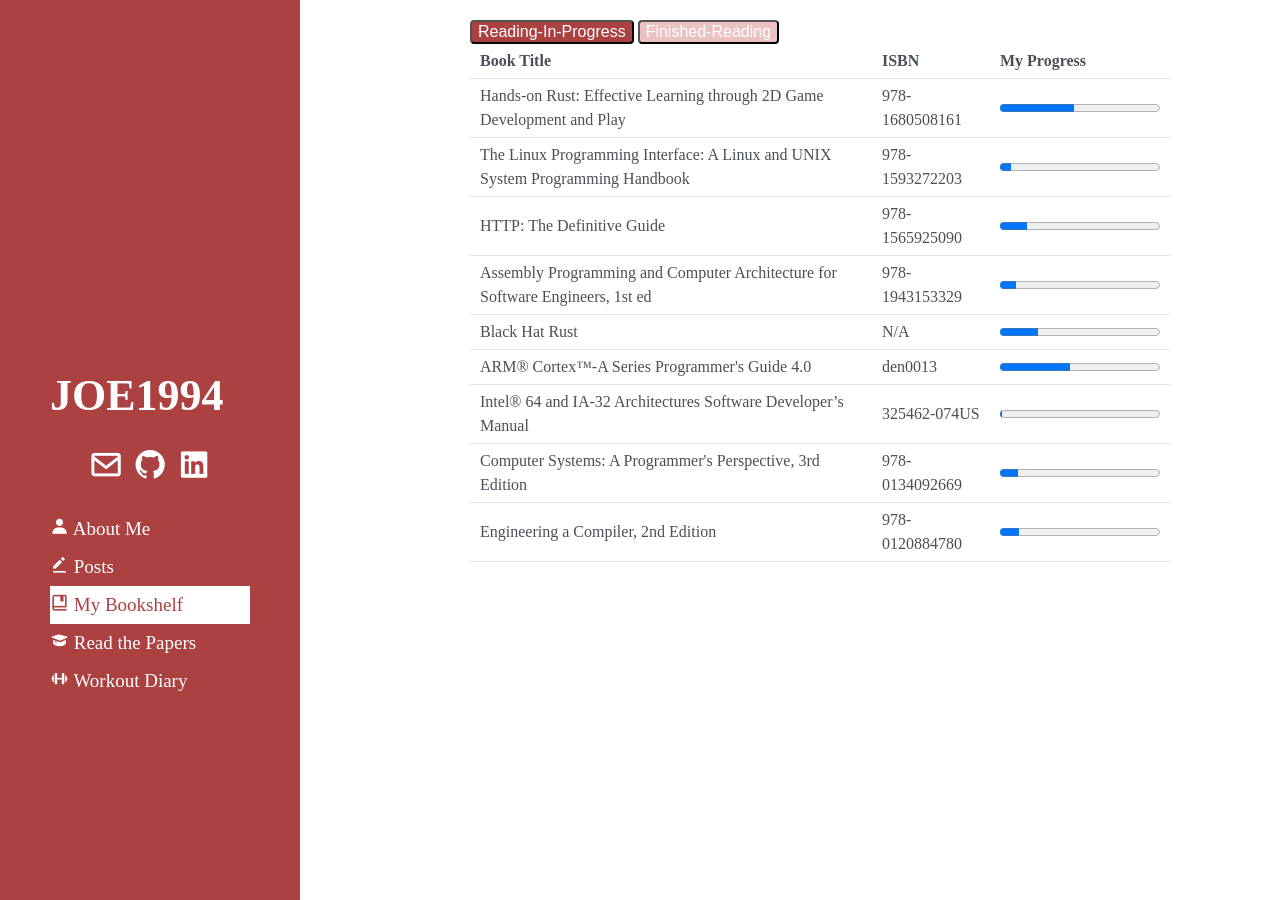
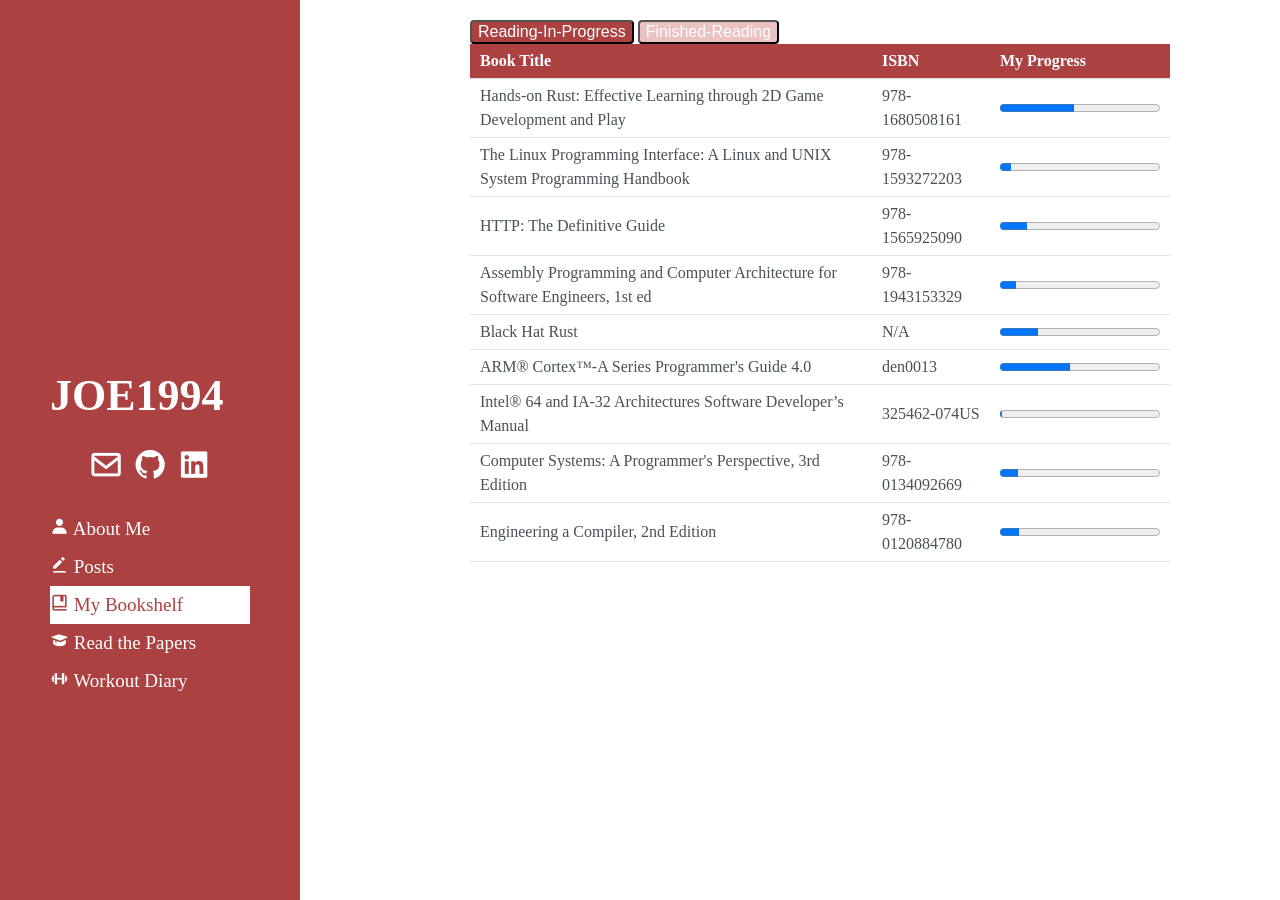
Before and after one commit to JOE1994/JOE1994.github.io, a Jekyll site: the page built from bookshelf.html, in a window 1280 px wide. Built offline with Jekyll 4.4.1, drawn with Linux system fonts in a browser that asks for light colours; some web fonts are replaced.

Commit message:
[bookshelf] disambiguate table header with color

```diff
--- a/bookshelf.html
+++ b/bookshelf.html
@@ -61,6 +61,10 @@
         font-size: 1em;
         border-radius: 0.25em;
     }
+    .bookshelf-table tr:first-child {
+        color: white;
+        background: #ac4142;
+    }
 </style>
 
 <script>
```
